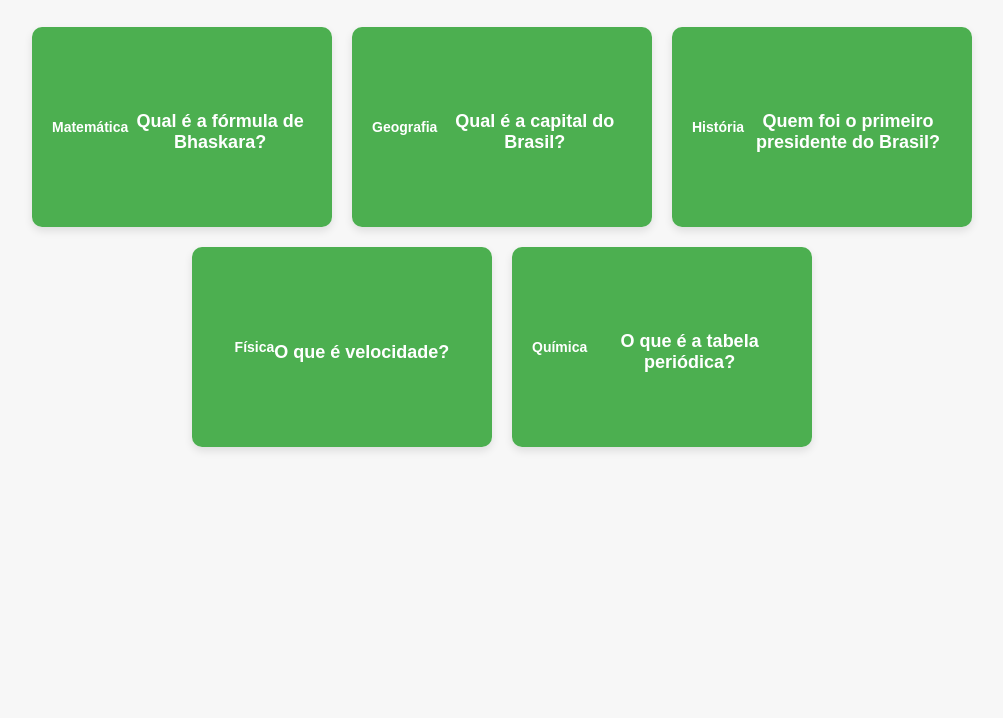
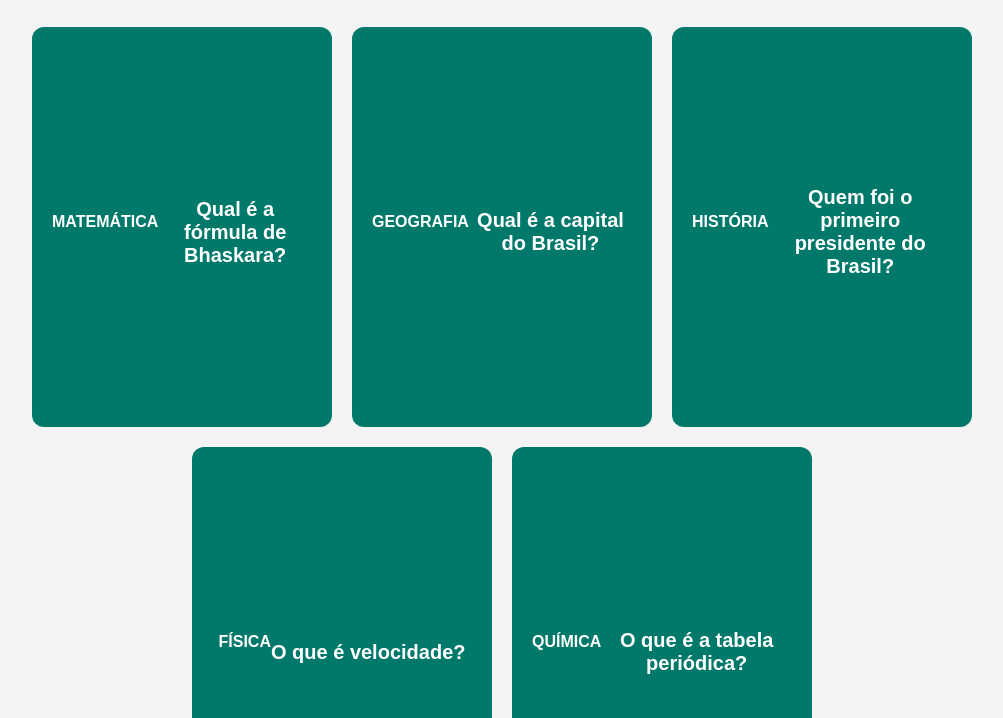
Before and after one commit to EnnzhoLanza123/Ennzho-Lanza-Granada, a plain HTML site: page index.html in a window 1280 px wide. Shown: the part 172-890 px from the top of the page, without its empty margins (138-1141 px from the left). Before the commit the page ends 800 px from the top, so only its background shows below. Drawn offline with Linux system fonts and the light colour scheme.

Commit message:
Update index.html

```diff
--- a/index.html
+++ b/index.html
@@ -17,7 +17,7 @@
             display: flex;
             flex-direction: column;
             align-items: center;
-            background-color: #f7f7f7;
+            background-color: #f4f4f4;
             margin: 0;
             padding: 20px;
         }
@@ -26,8 +26,8 @@
             text-align: center;
             margin-bottom: 30px;
             padding: 20px;
-            background-color: #4CAF50;
-            border-radius: 8px;
+            background-color: #00796b;
+            border-radius: 12px;
             color: white;
             width: 100%;
             max-width: 800px;
@@ -51,20 +51,22 @@
         }
 
         .card {
-            background-color: #fff;
             width: 300px;
-            height: 200px;
-            border-radius: 10px;
-            box-shadow: 0 4px 8px rgba(0, 0, 0, 0.1);
-            cursor: pointer;
-            transition: transform 0.3s ease;
-            transform-style: preserve-3d;
-            position: relative;
-            text-align: center;
+            height: 400px;
+            perspective: 1000px;
+            transition: transform 0.6s;
         }
 
-        .card:hover {
-            transform: rotateY(10deg);
+        .card-inner {
+            width: 100%;
+            height: 100%;
+            position: relative;
+            transform-style: preserve-3d;
+            transition: transform 0.6s;
+        }
+
+        .card:hover .card-inner {
+            transform: rotateY(180deg);
         }
 
         .card .front, .card .back {
@@ -73,43 +75,43 @@
             left: 0;
             width: 100%;
             height: 100%;
-            border-radius: 10px;
             display: flex;
             align-items: center;
             justify-content: center;
+            border-radius: 12px;
             backface-visibility: hidden;
             padding: 20px;
+            text-align: center;
         }
 
         .card .front {
-            background-color: #4CAF50;
+            background-color: #00796b;
             color: white;
         }
 
         .card .back {
-            background-color: #f0f0f0;
+            background-color: #ffffff;
             color: #333;
             transform: rotateY(180deg);
-            display: none;
-        }
-
-        .card.show-back .back {
-            display: block;
         }
 
         .category {
-            font-size: 14px;
+            font-size: 16px;
             font-weight: bold;
+            text-transform: uppercase;
+            margin-bottom: 10px;
         }
 
         .question {
-            font-size: 18px;
+            font-size: 20px;
             font-weight: bold;
             margin-top: 10px;
         }
 
         .answer {
-            font-size: 16px;
+            font-size: 18px;
+            font-style: italic;
+            color: #00796b;
         }
 
     </style>
@@ -124,7 +126,7 @@
     </div>
 
     <div id="cards-container">
-        <!-- Os flashcards vão ser inseridos aqui dinamicamente -->
+        <!-- Flashcards serão inseridos dinamicamente aqui -->
     </div>
 
     <script>
@@ -161,6 +163,9 @@
             const card = document.createElement('div');
             card.className = 'card';
 
+            const cardInner = document.createElement('div');
+            cardInner.className = 'card-inner';
+
             // Criar frente do cartão
             const front = document.createElement('div');
             front.className = 'front';
@@ -174,14 +179,12 @@
             back.className = 'back';
             back.innerHTML = `<div class="answer">${resposta}</div>`;
 
-            // Adicionar ambos (frente e verso) ao cartão
-            card.appendChild(front);
-            card.appendChild(back);
+            // Adicionar frente e verso ao cartão
+            cardInner.appendChild(front);
+            cardInner.appendChild(back);
 
-            // Adicionar evento de clique para virar o cartão
-            card.addEventListener('click', () => {
-                card.classList.toggle('show-back');
-            });
+            // Adicionar o cardInner ao card
+            card.appendChild(cardInner);
 
             // Adicionar o cartão ao container
             document.getElementById('cards-container').appendChild(card);
```
